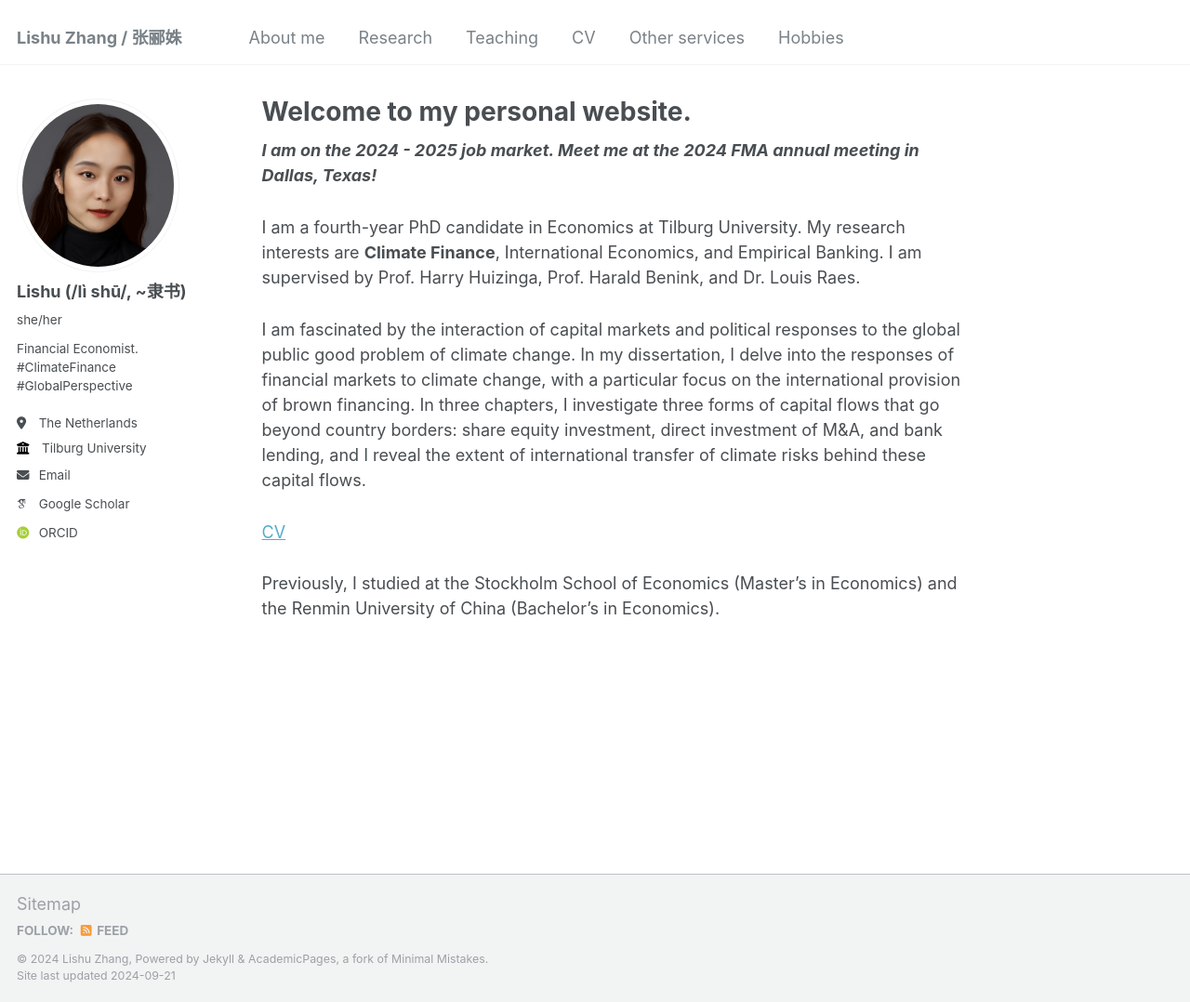
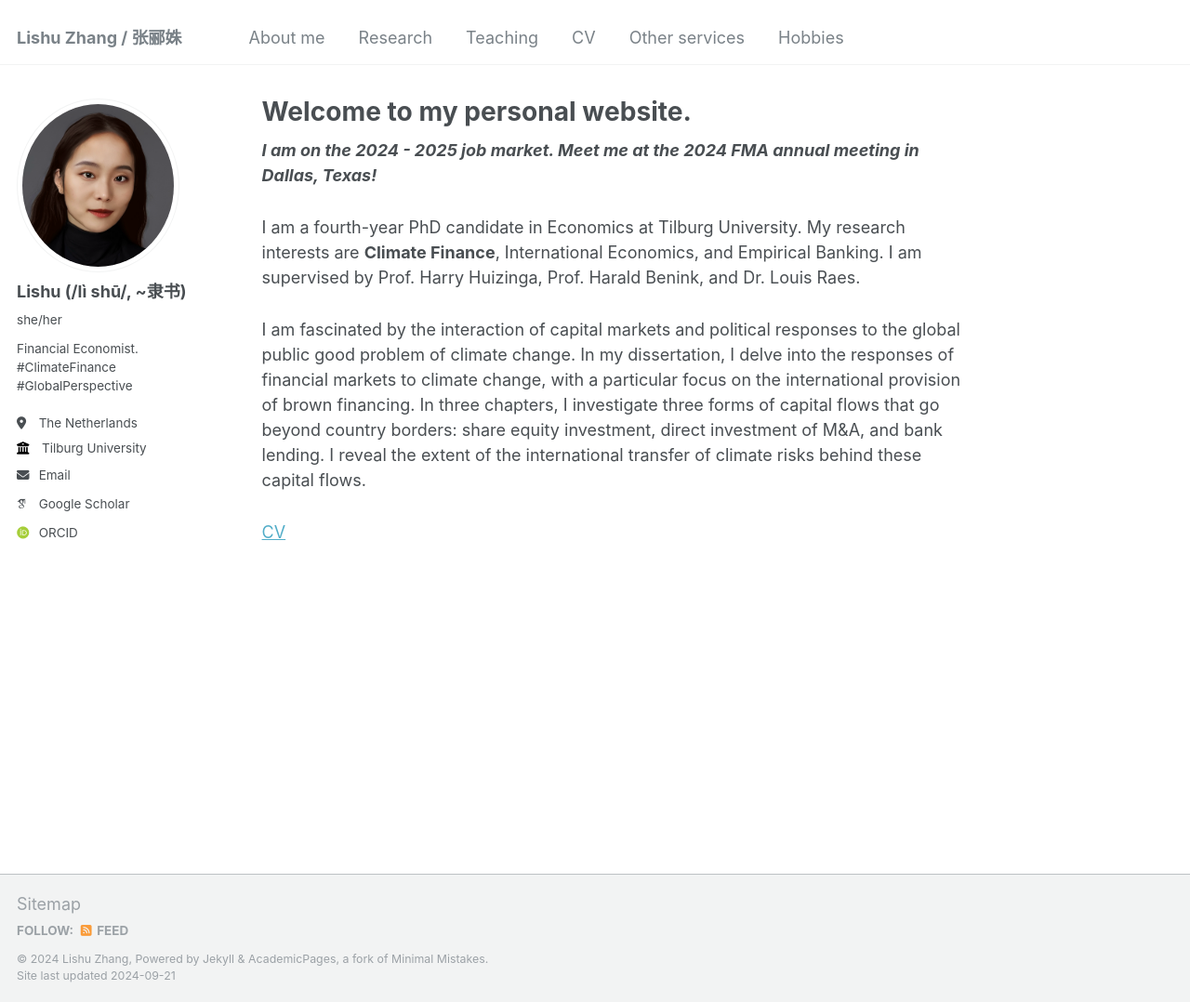
Before and after one commit to LishuZ/LishuZ.github.io, a Jekyll site: the page built from _pages/about.md, in a window 1280 px wide and 1078 px high. Shown: the whole window at 93% size. Built offline with Jekyll 4.4.1, drawn with Linux system fonts in a browser that asks for light colours; some web fonts are replaced.

Commit message:
Update about.md

```diff
--- a/_pages/about.md
+++ b/_pages/about.md
@@ -14,10 +14,7 @@ I am a fourth-year PhD candidate in Economics at Tilburg University. My research
 
 
 
-I am fascinated by the interaction of capital markets and political responses to the global public good problem of climate change. In my dissertation, I delve into the responses of financial markets to climate change, with a particular focus on the international provision of brown financing. In three chapters, I investigate three forms of capital flows that go beyond country borders: share equity investment, direct investment of M&A, and bank lending, and I reveal the extent of international transfer of climate risks behind these capital flows.
-
+I am fascinated by the interaction of capital markets and political responses to the global public good problem of climate change. In my dissertation, I delve into the responses of financial markets to climate change, with a particular focus on the international provision of brown financing. In three chapters, I investigate three forms of capital flows that go beyond country borders: share equity investment, direct investment of M&A, and bank lending. I reveal the extent of the international transfer of climate risks behind these capital flows.
 
 
 [CV](https://www.dropbox.com/scl/fi/qijnx8gppf8potsj0bdlx/cv.pdf?rlkey=424j0xubetuhuwn012fmc4hv2&st=wbc0d7eu&dl=0)
-
-Previously, I studied at the Stockholm School of Economics (Master's in Economics) and the Renmin University of China (Bachelor's in Economics).
```
